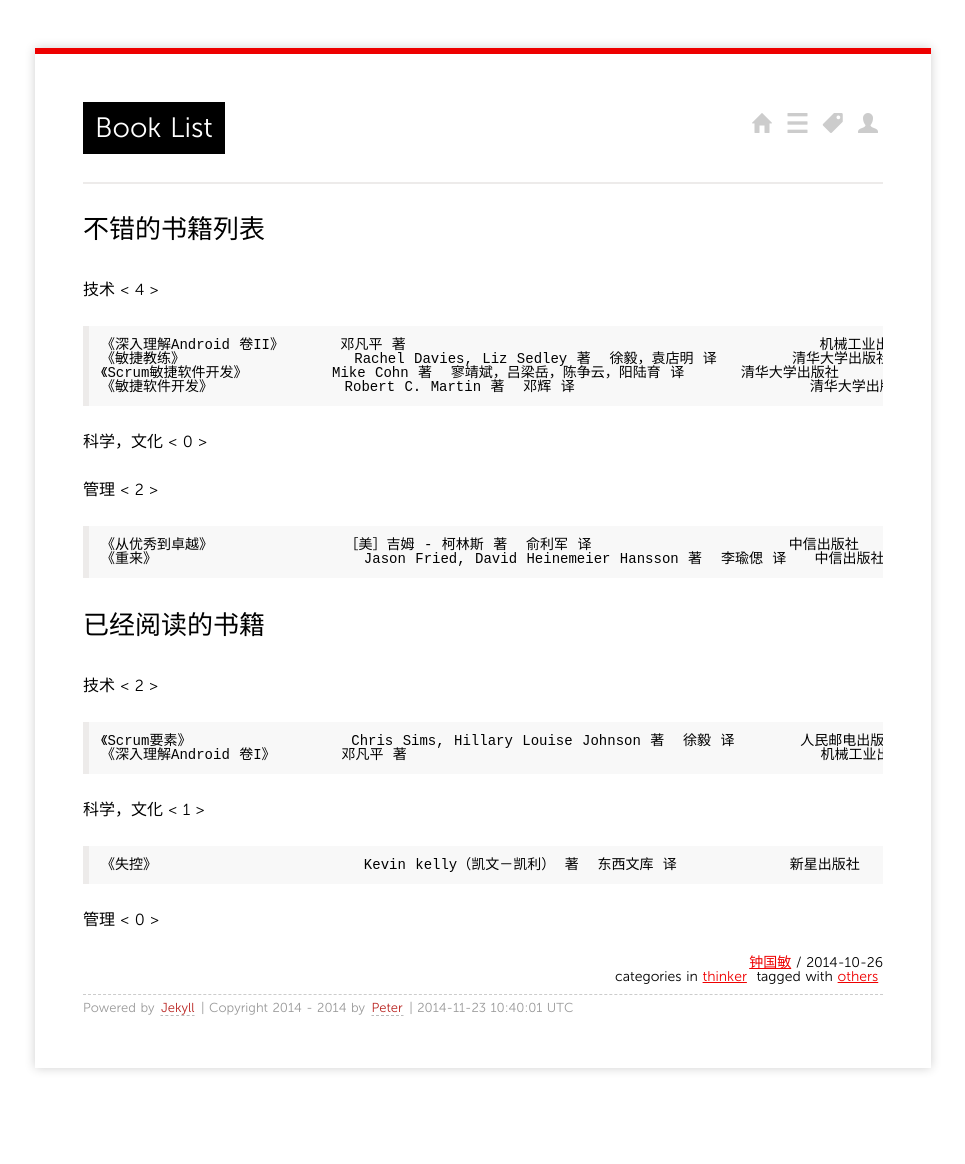
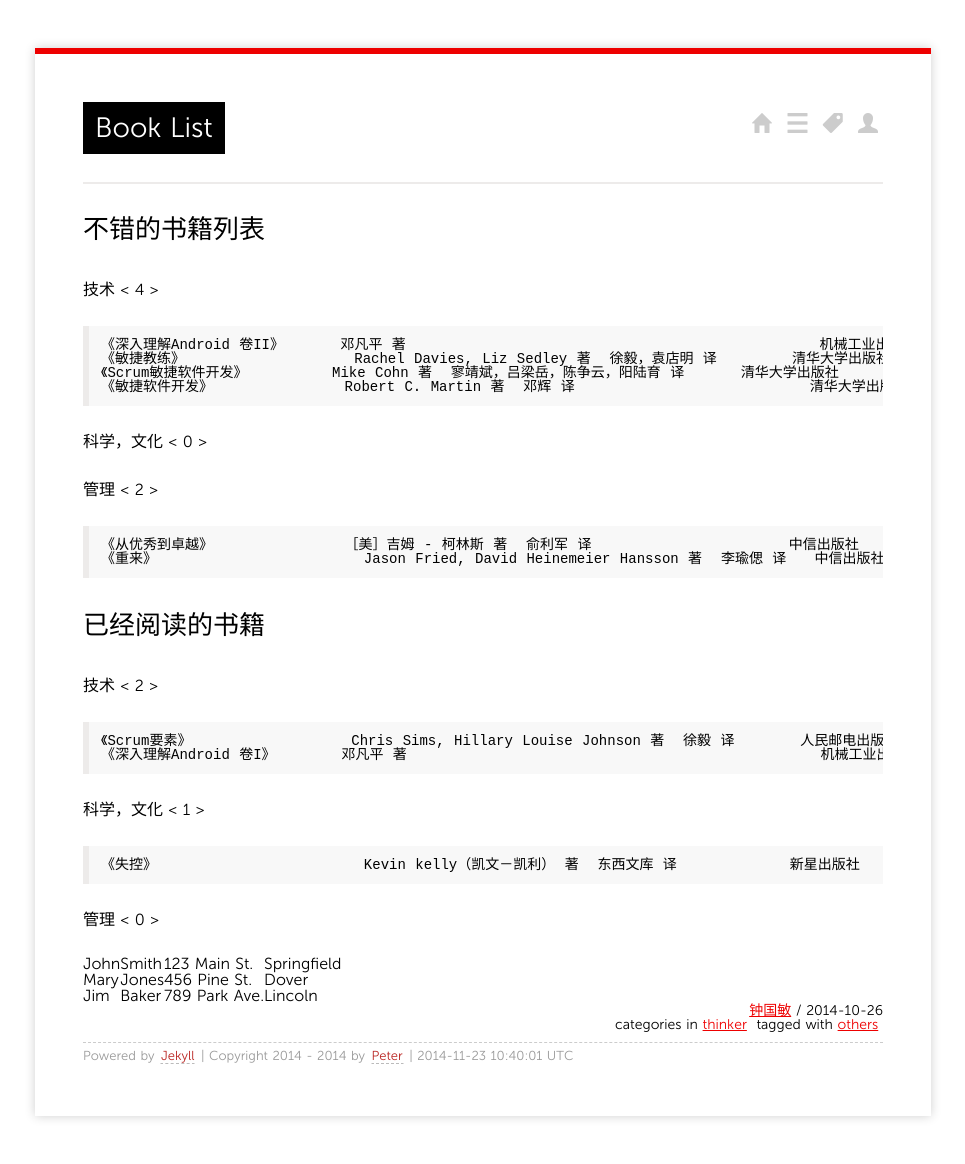
Before and after one commit to fengyr/blog, a Jekyll site: the page built from _posts/2014/2014-10-26-Books_List.md, in a window 1280 px wide. Shown: the whole page, without its empty margins (157-1122 px from the left). Built offline with Jekyll 4.4.1, drawn with Linux system fonts in a browser that asks for light colours; Markdown is read by kramdown in place of the engine named in the settings; before the commit the page ends 1116 px from its top, so only the background shows below that.

Commit message:
Update 2014-10-26-Books_List.md

```diff
--- a/_posts/2014/2014-10-26-Books_List.md
+++ b/_posts/2014/2014-10-26-Books_List.md
@@ -43,3 +43,25 @@ tags:
 
 
 管理 < 0 >
+
+
+<table>
+   <tr>
+      <td>John</td>
+      <td>Smith</td>
+      <td>123 Main St.</td>
+      <td>Springfield</td>
+   </tr>
+   <tr>
+      <td>Mary</td>
+      <td>Jones</td>
+      <td>456 Pine St.</td>
+      <td>Dover</td>
+   </tr>
+   <tr>
+      <td>Jim</td>
+      <td>Baker</td>
+      <td>789 Park Ave.</td>
+      <td>Lincoln</td>
+   </tr>
+</table>
```
